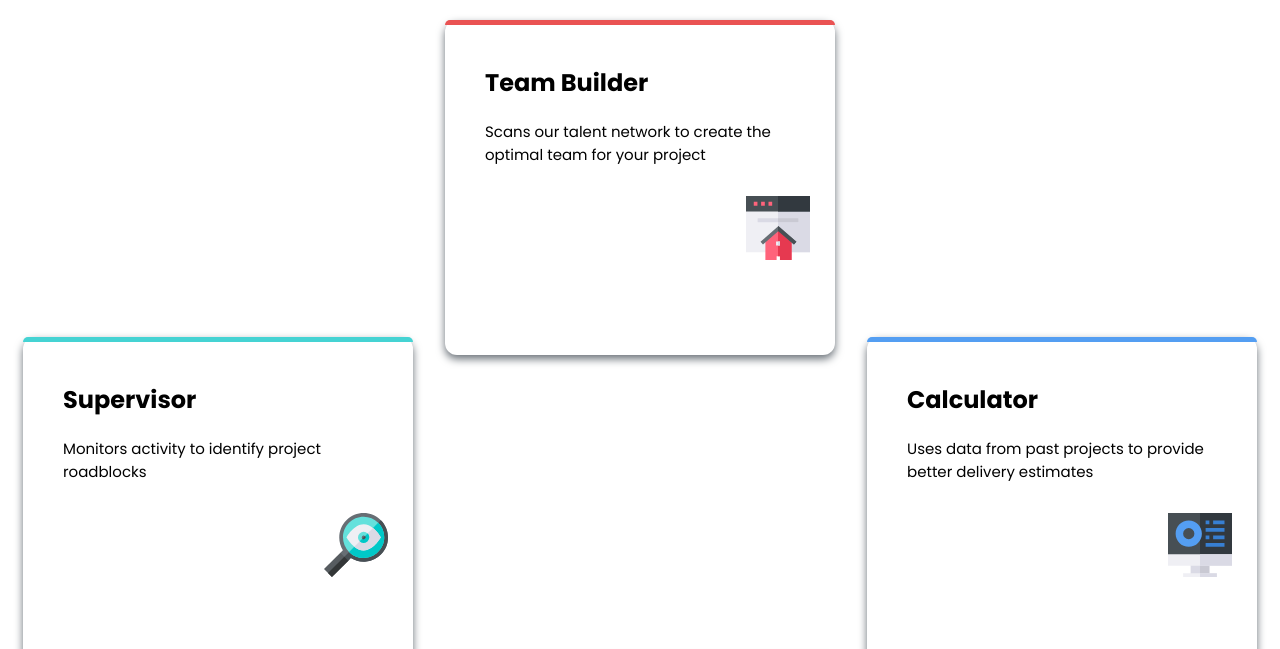
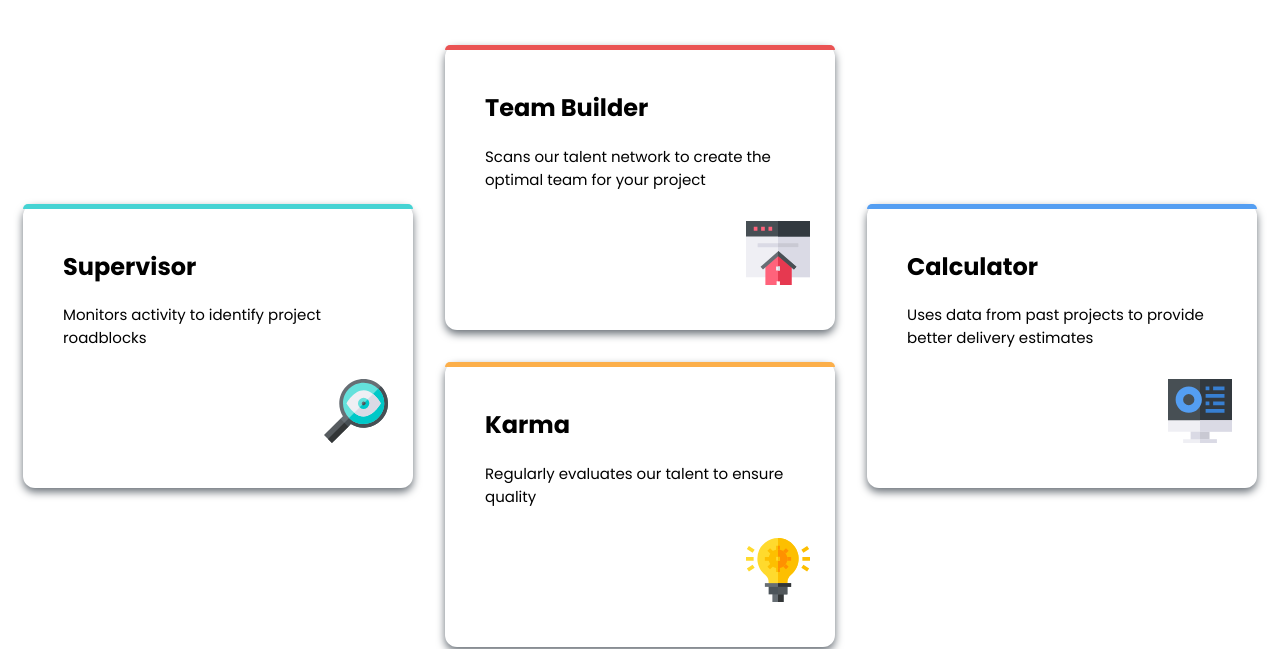
Before and after one commit to bubbik4/fm-four-card-feature-section, a plain HTML site: page index.html in a window 1280 px wide. Shown: the part 151-800 px from the top of the page. Drawn offline with Linux system fonts and the light colour scheme.

Commit message:
Update scss | css
improved the design

```diff
--- a/style.scss
+++ b/style.scss
@@ -72,32 +72,29 @@
     main {
         display: grid;
         grid-template-columns: repeat(3, 1fr);
-        grid-template-rows: repeat(2, 1fr);
-        column-gap: 2em;
-        row-gap: 2em;
-
+        grid-template-rows: repeat(4, auto);
+        gap: 2em;
     }
 
     .grid.child {
-        height: 100%;
         &.cyan {
             align-self: center;
             grid-column: 1;
-            grid-row: 2;
+            grid-row: 2 / span 2;
         }
         &.red {
             grid-column: 2;
-            grid-row: 1;
+            grid-row: 1 / span 2;
 
         }
         &.orange {
             grid-column: 2;
-            grid-row: 3;
+            grid-row: 3 / span 2;
         }
         &.blue {
+            align-self: center;
             grid-column: 3;
-            grid-row: 2;
-            align-self: center;
+            grid-row: 2 / span 2;
         }
     }
     header {
```
Also changed, not shown: style.css, 1 other file.
